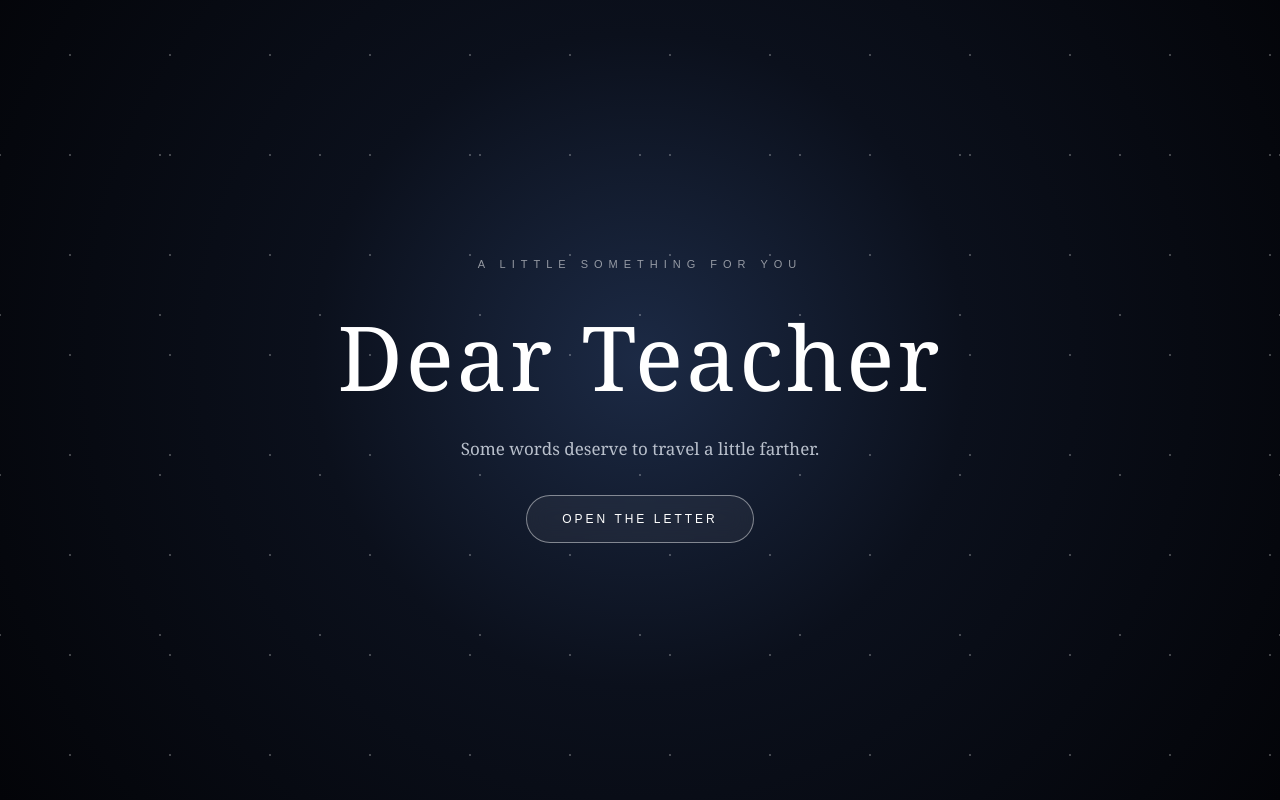
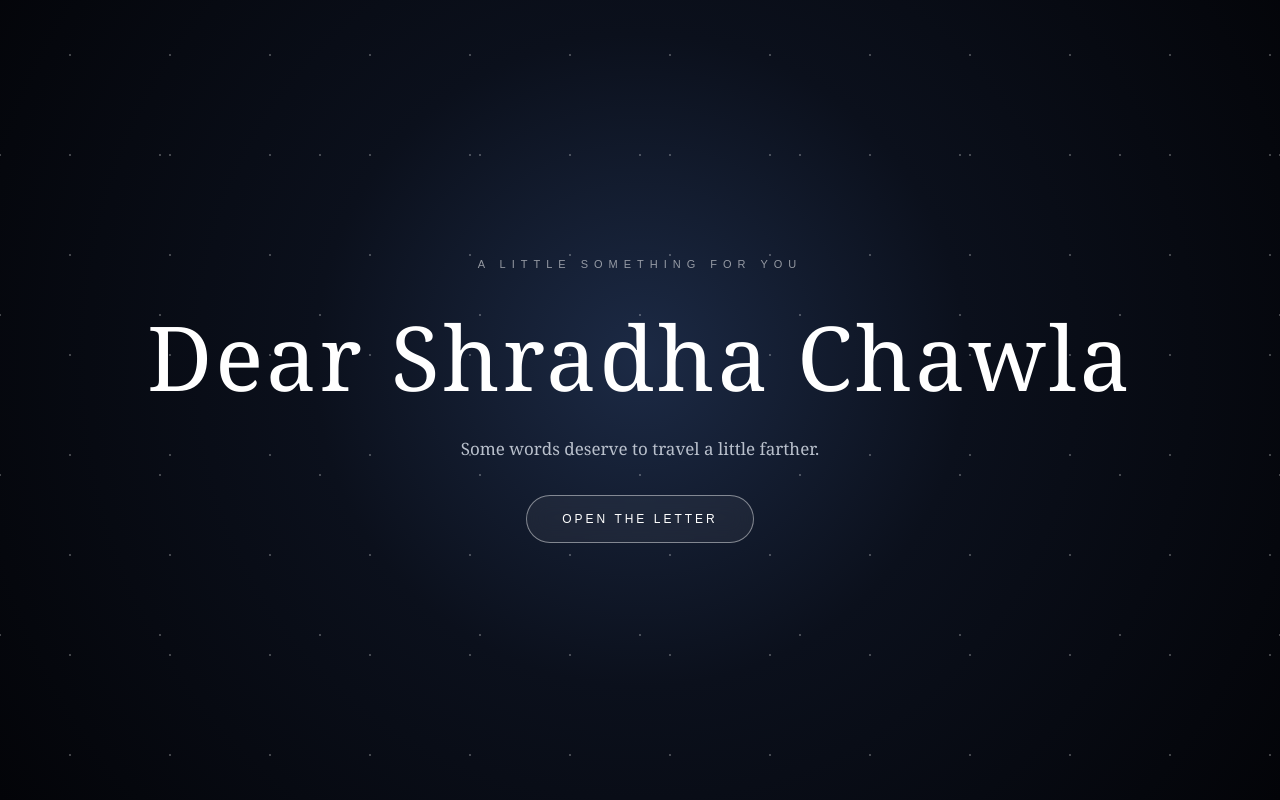
Before and after one commit to xddbyte/Teachers-Day-SPECIAL, a plain HTML site: page index.html in a window 1280 px wide. Drawn offline with Linux system fonts and the light colour scheme.

Commit message:
Update title and greetings in index.html

```diff
--- a/index.html
+++ b/index.html
@@ -3,7 +3,7 @@
 <head>
     <meta charset="UTF-8">
     <meta name="viewport" content="width=device-width, initial-scale=1.0">
-    <title>For My Teacher</title>
+    <title>SHRADHA CHAWLA</title>
     <link rel="stylesheet" href="style.css">
 </head>
 
@@ -17,7 +17,7 @@
         <div class="intro">
             <p class="subtitle">A LITTLE SOMETHING FOR YOU</p>
 
-            <h1>Dear Teacher</h1>
+            <h1>Dear Shradha Chawla</h1>
 
             <p class="intro-text">
                 Some words deserve to travel a little farther.
@@ -29,7 +29,7 @@
         <div id="letter" class="letter">
             <div class="paper">
                 <span>✦</span>
-                <h2>Dear Teacher,</h2>
+                <h2>Dear Shrdha Chawla,</h2>
                 <p>
                     This little letter carries something
                     that words sometimes fail to say...
```
